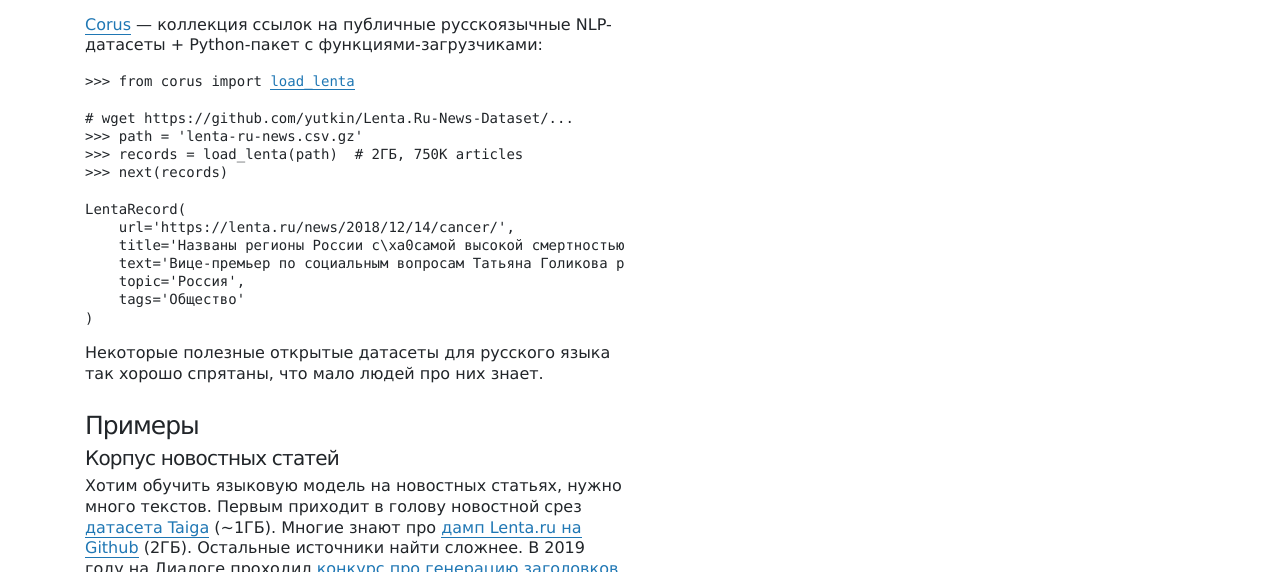
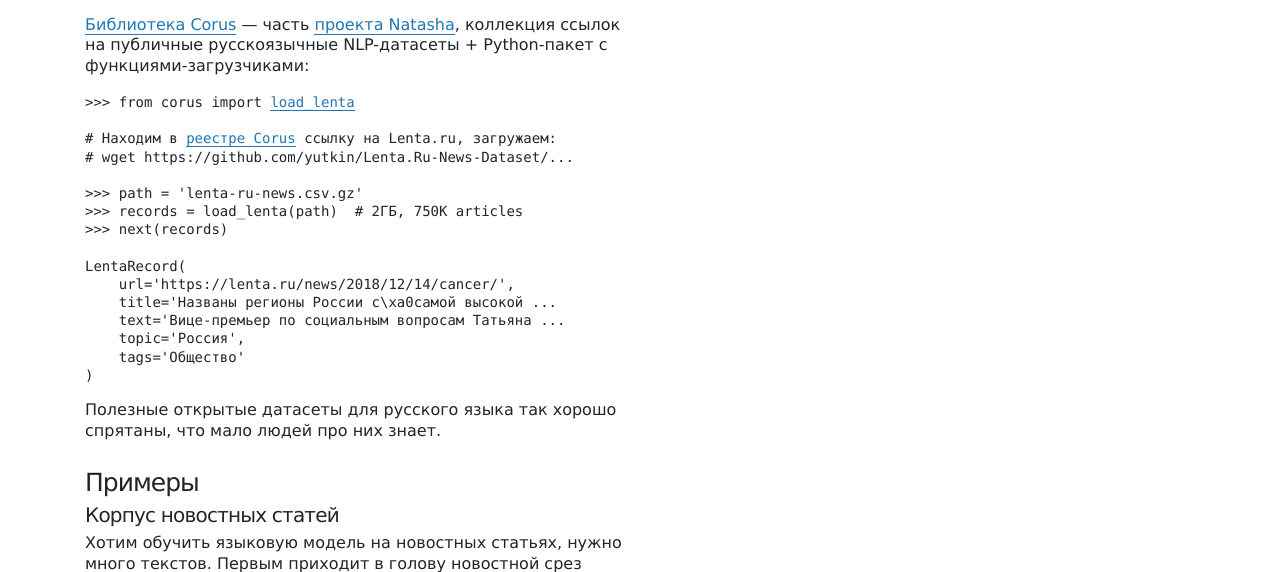
Before and after one commit to natasha/natasha.github.io, a plain HTML site: page corus/index.html in a window 1280 px wide. Shown: the part 217-789 px from the top of the page. Drawn offline with Linux system fonts and the light colour scheme.

Commit message:
Refactor text

```diff
--- a/corus/index.html
+++ b/corus/index.html
@@ -62,26 +62,28 @@
       <div class="row">
       	<div class="col-6">
       	  <p>
-	    <a href="https://github.com/natasha/corus">Corus</a> — коллекция ссылок на публичные русскоязычные NLP-датасеты + Python-пакет с функциями-загрузчиками:
+	    <a href="https://github.com/natasha/corus">Библиотека Corus</a> — часть <a href="https://github.com/natasha">проекта Natasha</a>, коллекция ссылок на публичные русскоязычные NLP-датасеты + Python-пакет с функциями-загрузчиками:
       	  </p>
 	  <pre>
 >>> from corus import <a href="https://github.com/natasha/corus#load_lenta">load_lenta</a>
 
+# Находим в <a href="https://github.com/natasha/corus#reference">реестре Corus</a> ссылку на Lenta.ru, загружаем:
 # wget https://github.com/yutkin/Lenta.Ru-News-Dataset/...
+
 >>> path = 'lenta-ru-news.csv.gz'
 >>> records = load_lenta(path)  # 2ГБ, 750K articles
 >>> next(records)
 
 LentaRecord(
     url='https://lenta.ru/news/2018/12/14/cancer/',
-    title='Названы регионы России с\xa0самой высокой смертностью от\xa0рака',
-    text='Вице-премьер по социальным вопросам Татьяна Голикова рассказала, в каких регионах России зафиксирована наиболее высокая смертность от рака, сооб...',
+    title='Названы регионы России с\xa0самой высокой ...
+    text='Вице-премьер по социальным вопросам Татьяна ...
     topic='Россия',
     tags='Общество'
-)</code></pre>
+)</pre>
 
 	  <p>
-	    Некоторые полезные открытые датасеты для русского языка так хорошо спрятаны, что мало людей про них знает.
+	    Полезные открытые датасеты для русского языка так хорошо спрятаны, что мало людей про них знает.
 	  </p>
 	</div>
       </div>
@@ -93,7 +95,7 @@ LentaRecord(
       <div class="row">
       	<div class="col-6">
 	  <p>
-	    Хотим обучить языковую модель на новостных статьях, нужно много текстов. Первым приходит в голову новостной срез <a href="https://tatianashavrina.github.io/taiga_site/">датасета Taiga</a> (~1ГБ). Многие знают про <a href="https://github.com/yutkin/Lenta.Ru-News-Dataset">дамп Lenta.ru на Github</a> (2ГБ). Остальные источники найти сложнее. В 2019 году на Диалоге проходил <a href="https://vk.com/headline_gen">конкурс про генерацию заголовков</a>, организаторы подготовили <a href="https://github.com/RossiyaSegodnya/ria_news_dataset">дамп РИА Новостей</a> за 4 года (3.7ГБ). В 2018 году Юрий Бабуров опубликовал <a href="https://github.com/buriy/russian-nlp-datasets/releases/tag/r4">выгрузку с 40 русскоязычных новостных ресурсов</a> (7.5ГБ). Волонтёры из <a href="http://ods.ai/">ODS</a> <a href="https://github.com/ods-ai-ml4sg/proj_news_viz/releases/tag/data">делятся архивами</a> (7ГБ), собранными для <a href="https://proj-news-viz-flask.herokuapp.com/">проекта про анализ новостной повестки</a>.
+	    Хотим обучить языковую модель на новостных статьях, нужно много текстов. Первым приходит в голову новостной срез <a href="https://tatianashavrina.github.io/taiga_site/">датасета Taiga</a> (~1ГБ). Многие знают про <a href="https://github.com/yutkin/Lenta.Ru-News-Dataset">дамп Lenta.ru</a> (2ГБ). Остальные источники найти сложнее. В 2019 году на Диалоге проходил <a href="https://vk.com/headline_gen">конкурс про генерацию заголовков</a>, организаторы подготовили <a href="https://github.com/RossiyaSegodnya/ria_news_dataset">дамп РИА Новостей</a> за 4 года (3.7ГБ). В 2018 году Юрий Бабуров опубликовал <a href="https://github.com/buriy/russian-nlp-datasets/releases/tag/r4">выгрузку с 40 русскоязычных новостных ресурсов</a> (7.5ГБ). Волонтёры из <a href="http://ods.ai/">ODS</a> <a href="https://github.com/ods-ai-ml4sg/proj_news_viz/releases/tag/data">делятся архивами</a> (7ГБ), собранными для <a href="https://proj-news-viz-flask.herokuapp.com/">проекта про анализ новостной повестки</a>.
 	  </p>
 	</div>
       </div>
@@ -116,7 +118,7 @@ LentaRecord(
       <div class="row">
       	<div class="col-6">
 	  <p>
-	    Хотим обучить NER для русского языка, нужна разметка. Первым делом вспоминаем про <a href="https://github.com/dialogue-evaluation/factRuEval-2016/">данные конкурса factRuEval-2016</a>. У разметки есть недостатки: свой сложный формат, спаны сущностей пересекаются, есть неоднозначная категориям «LocOrg». Не все знают про <a href="http://labinform.ru/pub/named_entities/descr_ne.htm">коллекцию Named Entities 5</a> наследницу <a href="http://ai-center.botik.ru/Airec/index.php/ru/collections/28-persons-1000">Persons-1000</a>. Разметка в <a href="https://brat.nlplab.org/standoff.html">стандартном формате</a>, спаны не пересекаются, красота! Остальные три источника известны только самым преданным фанатам русскоязычного NER. Напишем на почту Ринату Гарееву, приложим ссылку на его <a href="https://www.researchgate.net/publication/262203599_Introducing_Baselines_for_Russian_Named_Entity_Recognition">статью 2013 года</a>, в ответ получим 250 новостных статей с помеченными именами и организациями. В 2019 году проводился <a href="http://bsnlp.cs.helsinki.fi/shared_task.html">конкурс BSNLP-2019</a> про NER для славянских языков, напишем организаторам, получим ещё 450 размеченных статей. В проекте WiNER <a href="https://www.aclweb.org/anthology/I17-1042/">придумали делать полуавтоматическую разметку NER из дампов Wikipedia</a>, <a href="https://github.com/dice-group/FOX/tree/master/input/Wikiner">большая выгрузка для русского доступна на Github</a>.
+	    Хотим обучить NER для русского языка, нужны аннотированные тексты. Первым делом вспоминаем про <a href="https://github.com/dialogue-evaluation/factRuEval-2016/">данные конкурса factRuEval-2016</a>. У разметки есть недостатки: свой сложный формат, спаны сущностей пересекаются, есть неоднозначная категориям «LocOrg». Не все знают про <a href="http://labinform.ru/pub/named_entities/descr_ne.htm">коллекцию Named Entities 5</a> наследницу <a href="http://ai-center.botik.ru/Airec/index.php/ru/collections/28-persons-1000">Persons-1000</a>. Разметка в <a href="https://brat.nlplab.org/standoff.html">стандартном формате</a>, спаны не пересекаются, красота! Остальные три источника известны только самым преданным фанатам русскоязычного NER. Напишем на почту Ринату Гарееву, приложим ссылку на его <a href="https://www.researchgate.net/publication/262203599_Introducing_Baselines_for_Russian_Named_Entity_Recognition">статью 2013 года</a>, в ответ получим 250 новостных статей с помеченными именами и организациями. В 2019 году проводился <a href="http://bsnlp.cs.helsinki.fi/shared_task.html">конкурс BSNLP-2019</a> про NER для славянских языков, напишем организаторам, получим ещё 450 размеченных текстов. В проекте WiNER <a href="https://www.aclweb.org/anthology/I17-1042/">придумали делать полуавтоматическую разметку NER из дампов Wikipedia</a>, <a href="https://github.com/dice-group/FOX/tree/master/input/Wikiner">большая выгрузка для русского доступна на Github</a>.
 	  </p>
 	</div>
       </div>
@@ -139,7 +141,7 @@ LentaRecord(
       <div class="row">
       	<div class="col-6">
 	  <p>
-	    Для загрузки простого датасета код легко написать самому. <a href="https://github.com/yutkin/Lenta.Ru-News-Dataset">Дамп Lenta.ru</a> оформлен грамотно, <a href="https://github.com/natasha/corus/blob/master/corus/sources/lenta.py#L28-L30">код простой</a>. <a href="https://tatianashavrina.github.io/taiga_site/">Taiga</a> состоит из ~15 миллионов <a href="https://universaldependencies.org/format.html">CoNLL-U</a>-файлов, запакованных в zip-архивы. Чтобы загрузка работала быстро, не использовала много памяти и не угробила файловую систему, нужно аккуратно на низком уровне <a href="https://github.com/natasha/corus/blob/master/corus/zip.py">реализовать работу с zip-файлами</a>.
+	    Код для простого датасета легко написать самому. <a href="https://github.com/yutkin/Lenta.Ru-News-Dataset">Дамп Lenta.ru</a> оформлен грамотно, <a href="https://github.com/natasha/corus/blob/master/corus/sources/lenta.py#L28-L30">реализация простая</a>. <a href="https://tatianashavrina.github.io/taiga_site/">Taiga</a> состоит из ~15 миллионов <a href="https://universaldependencies.org/format.html">CoNLL-U</a>-файлов, запакованных в zip-архивы. Чтобы загрузка работала быстро, не использовала много памяти и не угробила файловую систему, нужно заморочиться, аккуратно на низком уровне <a href="https://github.com/natasha/corus/blob/master/corus/zip.py">реализовать работу с zip-файлами</a>.
 	  </p>
 
 	  <p>
```
